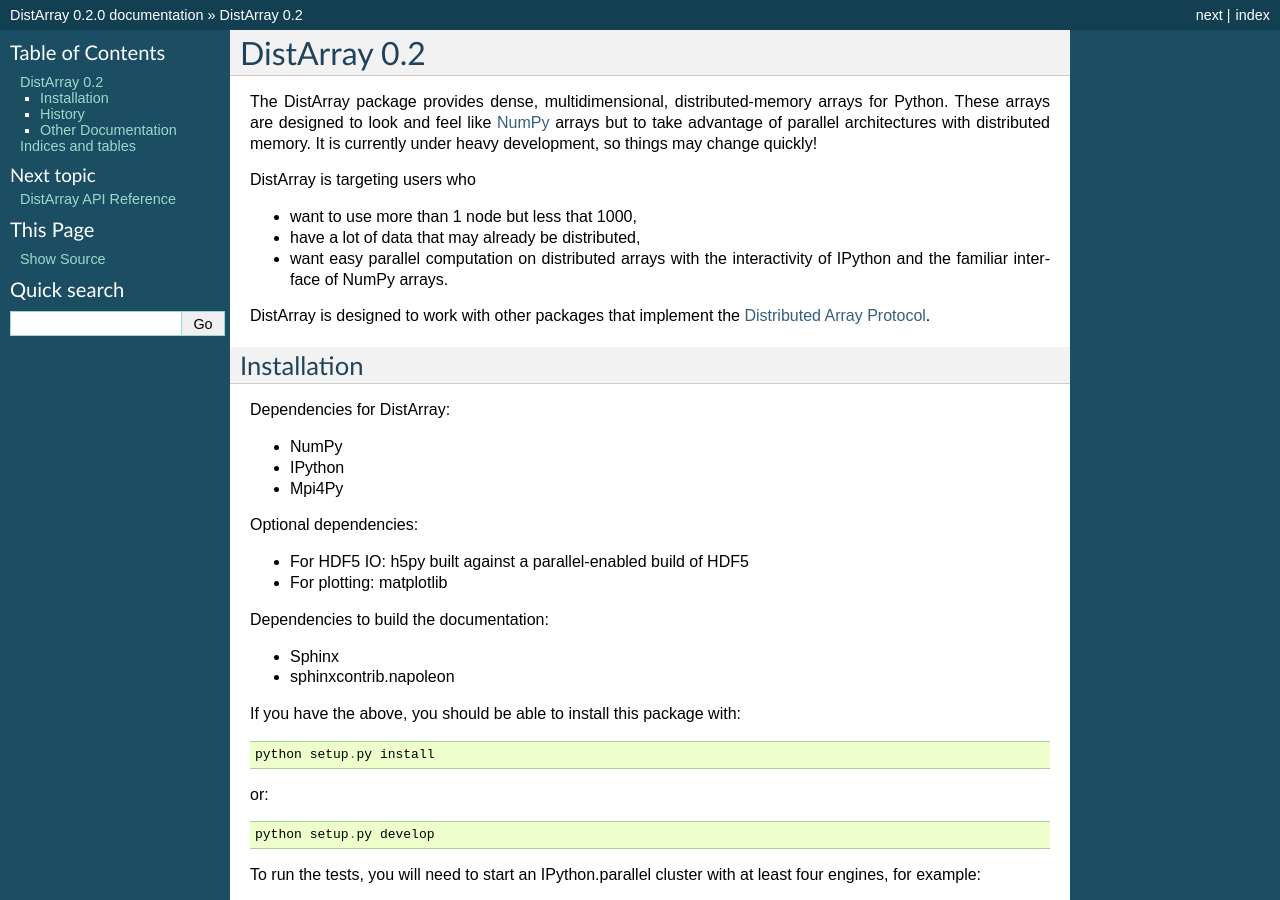
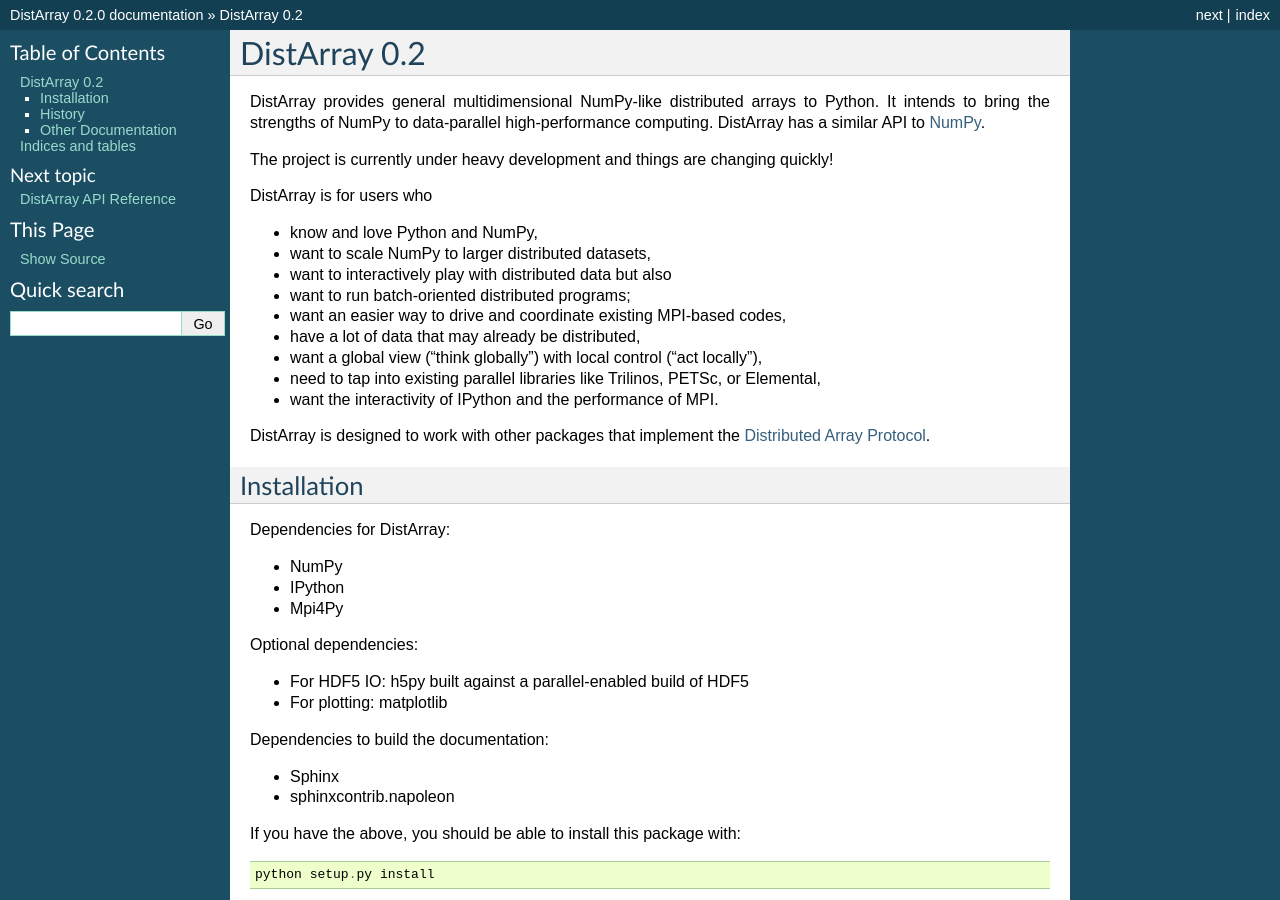
Before and after one commit to enthought/distarray, a Sphinx documentation site: the page built from docs/source/index.rst, in a window 1280 px wide and 900 px high. Built offline with Sphinx 7.4.7, drawn with Linux system fonts in a browser that asks for light colours.

Commit message:
Update intro text to pull in README bullet points.

```diff
--- a/docs/source/index.rst
+++ b/docs/source/index.rst
@@ -7,21 +7,30 @@
 DistArray |version|
 ===================
 
-The DistArray package provides dense, multidimensional, distributed-memory
-arrays for Python.  These arrays are designed to look and feel like `NumPy`_
-arrays but to take advantage of parallel architectures with distributed memory.
-It is currently under heavy development, so things may change quickly!
+DistArray provides general multidimensional NumPy-like distributed arrays to
+Python.  It intends to bring the strengths of NumPy to data-parallel
+high-performance computing.  DistArray has a similar API to `NumPy`_.
 
-DistArray is targeting users who
+The project is currently under heavy development and things are changing
+quickly!
 
-* want to use more than 1 node but less that 1000,
+DistArray is for users who
+
+* know and love Python and NumPy,
+* want to scale NumPy to larger distributed datasets,
+* want to interactively play with distributed data but also
+* want to run batch-oriented distributed programs;
+* want an easier way to drive and coordinate existing MPI-based codes,
 * have a lot of data that may already be distributed,
-* want easy parallel computation on distributed arrays with the interactivity
-  of IPython and the familiar interface of NumPy arrays.
+* want a global view ("think globally") with local control ("act locally"),
+* need to tap into existing parallel libraries like Trilinos, PETSc, or
+  Elemental,
+* want the interactivity of IPython and the performance of MPI.
 
 DistArray is designed to work with other packages that implement the
-`Distributed Array Protocol <http://distributed-array-protocol.readthedocs.org>`_.
+`Distributed Array Protocol`_.
 
+.. _Distributed Array Protocol: http://distributed-array-protocol.readthedocs.org
 .. _NumPy: http://www.numpy.org
 
 
```
